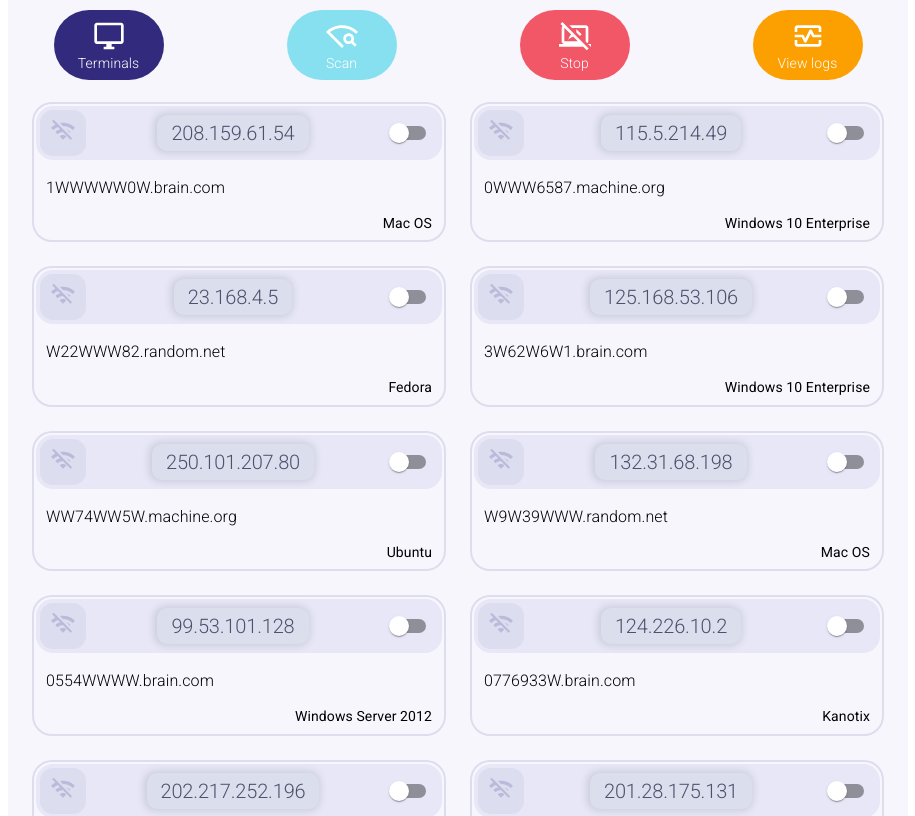
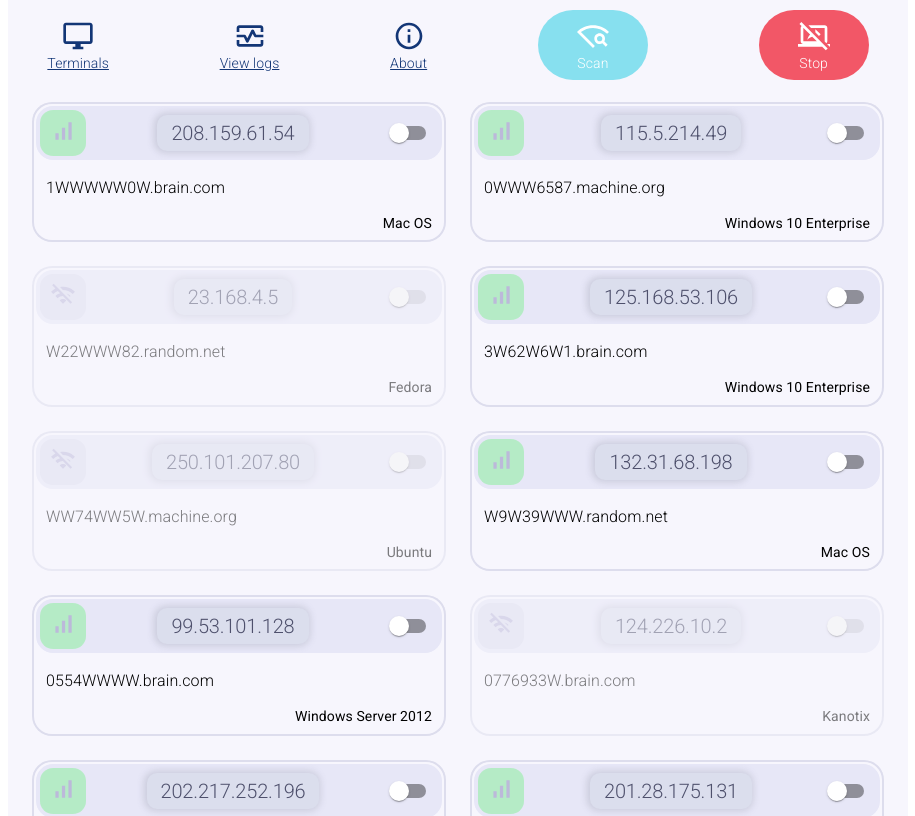
Before and after one commit to AkisKouzinopoulos/terminals-monitoring, a React (Create React App) app: page / in a window 1280 px wide. Shown: the top 816 px of the page, without its empty margins (182-1097 px from the left). Built offline with nearby package versions, Linux system fonts and the light colour scheme.

Commit message:
resolve issue with selected deselected, view logs when no items selected, add alerts for required cases, add styling in components

```diff
--- a/public/sample-data.json
+++ b/public/sample-data.json
@@ -1,7 +1,7 @@
 [{"id":1,"device":"1WWWWW0W.brain.com","status":"Online","applicationCount":43,"operatingSystem":"Mac OS","ipAddress":"208.159.61.54"},
-{"id":2,"device":"0WWW6587.machine.org","status":"Offline","applicationCount":40,"operatingSystem":"Windows 10 Enterprise","ipAddress":"115.5.214.49"},
+{"id":2,"device":"0WWW6587.machine.org","status":"Online","applicationCount":40,"operatingSystem":"Windows 10 Enterprise","ipAddress":"115.5.214.49"},
 {"id":3,"device":"W22WWW82.random.net","status":"Offline","applicationCount":49,"operatingSystem":"Fedora","ipAddress":"23.168.4.5"},
-{"id":4,"device":"3W62W6W1.brain.com","status":"Offline","applicationCount":31,"operatingSystem":"Windows 10 Enterprise","ipAddress":"125.168.53.106"},
+{"id":4,"device":"3W62W6W1.brain.com","status":"Online","applicationCount":31,"operatingSystem":"Windows 10 Enterprise","ipAddress":"125.168.53.106"},
 {"id":5,"device":"WW74WW5W.machine.org","status":"Offline","applicationCount":50,"operatingSystem":"Ubuntu","ipAddress":"250.101.207.80"},
 {"id":6,"device":"W9W39WWW.random.net","status":"Online","applicationCount":25,"operatingSystem":"Mac OS","ipAddress":"132.31.68.198"},
 {"id":7,"device":"0554WWWW.brain.com","status":"Online","applicationCount":46,"operatingSystem":"Windows Server 2012","ipAddress":"99.53.101.128"},
@@ -9,9 +9,9 @@
 {"id":9,"device":"WWW7WWW9.brain.com","status":"Online","applicationCount":43,"operatingSystem":"Windows Server 2012","ipAddress":"202.217.252.196"},
 {"id":10,"device":"W63859WW.random.net","status":"Online","applicationCount":32,"operatingSystem":"Windows 10 Enterprise","ipAddress":"201.28.175.131"},
 {"id":11,"device":"W1932W24.bigcorp.net","status":"Offline","applicationCount":45,"operatingSystem":"Windows Server 2012","ipAddress":"190.173.138.181"},
-{"id":12,"device":"39WWW932.random.net","status":"Offline","applicationCount":32,"operatingSystem":"Windows 10 Enterprise","ipAddress":"242.131.65.242"},
+{"id":12,"device":"39WWW932.random.net","status":"Online","applicationCount":32,"operatingSystem":"Windows 10 Enterprise","ipAddress":"242.131.65.242"},
 {"id":13,"device":"W3WW96W3.machine.org","status":"Offline","applicationCount":50,"operatingSystem":"Windows 10 Enterprise","ipAddress":"16.7.210.35"},
-{"id":14,"device":"3W5WW9W3.random.net","status":"Offline","applicationCount":30,"operatingSystem":"Windows Server 2012","ipAddress":"216.2.53.199"},
+{"id":14,"device":"3W5WW9W3.random.net","status":"Online","applicationCount":30,"operatingSystem":"Windows Server 2012","ipAddress":"216.2.53.199"},
 {"id":15,"device":"W2WW37W4.random.net","status":"Offline","applicationCount":35,"operatingSystem":"Windows 10 Enterprise","ipAddress":"63.91.84.194"},
 {"id":16,"device":"8WWW80WW.random.net","status":"Online","applicationCount":42,"operatingSystem":"Windows Server 2012","ipAddress":"140.217.19.74"},
 {"id":17,"device":"W8WWWWWW.random.net","status":"Online","applicationCount":48,"operatingSystem":"Slax","ipAddress":"201.99.237.209"},
@@ -20,23 +20,23 @@
 {"id":20,"device":"4WW11W06.random.net","status":"Offline","applicationCount":27,"operatingSystem":"Fedora","ipAddress":"217.7.137.39"},
 {"id":21,"device":"WWWWW9WW.random.net","status":"Online","applicationCount":44,"operatingSystem":"Ubuntu","ipAddress":"135.238.92.64"},
 {"id":22,"device":"W1472W7W.random.net","status":"Offline","applicationCount":25,"operatingSystem":"Windows 7","ipAddress":"34.63.232.64"},
-{"id":23,"device":"40W21W2W.example.org","status":"Offline","applicationCount":29,"operatingSystem":"Windows Server 2012","ipAddress":"151.122.186.201"},
+{"id":23,"device":"40W21W2W.example.org","status":"Online","applicationCount":29,"operatingSystem":"Windows Server 2012","ipAddress":"151.122.186.201"},
 {"id":24,"device":"85W2WW58.random.net","status":"Offline","applicationCount":39,"operatingSystem":"Ubuntu","ipAddress":"29.37.104.219"},
-{"id":25,"device":"4WW51W15.brain.com","status":"Offline","applicationCount":32,"operatingSystem":"Windows 7","ipAddress":"27.203.86.228"},
-{"id":26,"device":"W44WW5WW.random.net","status":"Offline","applicationCount":48,"operatingSystem":"Slax","ipAddress":"199.11.36.68"},
+{"id":25,"device":"4WW51W15.brain.com","status":"Online","applicationCount":32,"operatingSystem":"Windows 7","ipAddress":"27.203.86.228"},
+{"id":26,"device":"W44WW5WW.random.net","status":"Online","applicationCount":48,"operatingSystem":"Slax","ipAddress":"199.11.36.68"},
 {"id":27,"device":"38W94517.random.net","status":"Online","applicationCount":44,"operatingSystem":"Windows 7","ipAddress":"110.55.246.116"},
 {"id":28,"device":"72W1WW8W.random.net","status":"Offline","applicationCount":43,"operatingSystem":"Windows Server 2012","ipAddress":"241.107.194.126"},
 {"id":29,"device":"89W02W23.bigcorp.net","status":"Online","applicationCount":26,"operatingSystem":"Mac OS","ipAddress":"71.7.167.212"},
 {"id":30,"device":"4502W1WW.random.net","status":"Offline","applicationCount":27,"operatingSystem":"Windows Server 2012","ipAddress":"198.72.101.49"},
 {"id":31,"device":"WW932W38.example.org","status":"Offline","applicationCount":49,"operatingSystem":"Windows 7","ipAddress":"56.59.5.70"},
 {"id":32,"device":"67WW698W.random.net","status":"Online","applicationCount":25,"operatingSystem":"Kanotix","ipAddress":"244.200.225.52"},
-{"id":33,"device":"WW16WW1W.brain.com","status":"Offline","applicationCount":46,"operatingSystem":"Windows 7","ipAddress":"95.14.191.99"},
+{"id":33,"device":"WW16WW1W.brain.com","status":"Online","applicationCount":46,"operatingSystem":"Windows 7","ipAddress":"95.14.191.99"},
 {"id":34,"device":"WWW30W68.random.net","status":"Online","applicationCount":34,"operatingSystem":"Kanotix","ipAddress":"97.57.193.208"},
 {"id":35,"device":"58WWW698.random.net","status":"Offline","applicationCount":49,"operatingSystem":"Ubuntu","ipAddress":"113.82.140.159"},
 {"id":36,"device":"8W4WWWWW.brain.com","status":"Online","applicationCount":37,"operatingSystem":"Fedora","ipAddress":"181.109.28.97"},
 {"id":37,"device":"5095WW18.random.net","status":"Online","applicationCount":28,"operatingSystem":"Windows 10 Enterprise","ipAddress":"4.197.156.57"},
 {"id":38,"device":"51W2WWW2.bigcorp.local","status":"Offline","applicationCount":50,"operatingSystem":"Slax","ipAddress":"182.82.103.118"},
-{"id":39,"device":"129W762W.random.net","status":"Offline","applicationCount":25,"operatingSystem":"Fedora","ipAddress":"109.142.100.176"},
+{"id":39,"device":"129W762W.random.net","status":"Online","applicationCount":25,"operatingSystem":"Fedora","ipAddress":"109.142.100.176"},
 {"id":40,"device":"WWWW7330.bigcorp.net","status":"Offline","applicationCount":30,"operatingSystem":"Kanotix","ipAddress":"183.185.114.81"},
 {"id":41,"device":"0W10WW6W.brain.com","status":"Online","applicationCount":34,"operatingSystem":"Mac OS","ipAddress":"241.229.120.219"},
 {"id":42,"device":"WWWWWWW3.random.net","status":"Online","applicationCount":34,"operatingSystem":"Ubuntu","ipAddress":"219.102.32.96"},
@@ -46,6 +46,6 @@
 {"id":46,"device":"59WWW1W9.bigcorp.local","status":"Online","applicationCount":31,"operatingSystem":"Windows 7","ipAddress":"244.26.180.12"},
 {"id":47,"device":"3WWW4WW9.random.net","status":"Offline","applicationCount":49,"operatingSystem":"Windows Server 2012","ipAddress":"215.28.37.48"},
 {"id":48,"device":"WW83WW5W.brain.com","status":"Offline","applicationCount":27,"operatingSystem":"Windows 10 Enterprise","ipAddress":"145.119.41.179"},
-{"id":49,"device":"2W24W6W6.random.net","status":"Offline","applicationCount":30,"operatingSystem":"Windows Server 2012","ipAddress":"195.228.230.112"},
+{"id":49,"device":"2W24W6W6.random.net","status":"Online","applicationCount":30,"operatingSystem":"Windows Server 2012","ipAddress":"195.228.230.112"},
 {"id":50,"device":"474W4WW2.brain.com","status":"Online","applicationCount":50,"operatingSystem":"Fedora","ipAddress":"87.150.94.149"}
 ]
--- a/src/App.css
+++ b/src/App.css
@@ -26,13 +26,17 @@
   cursor: pointer;
 }
 
-.home_icon {
-  background: #322a7c;
-
+.view-logs_icon.inactive{
+  /* background: #fca001; */
+  pointer-events: none;
 }
 
-.view-logs_icon {
-  background: #fca001;
+.nav-link {
+  text-align: center;
+}
+
+.nav-link a, .nav-link svg {
+  color: #133676;
 }
 
 .scan_icon {
@@ -52,6 +56,10 @@
   box-shadow: 0 0 0 2px #dddded inset;
 }
 
+.terminal-box.offline {
+  opacity: 0.5;
+}
+
 .terminal-box_header {
   background: #e7e7f7;
   border-radius: 17px;
@@ -64,6 +72,10 @@
   color: #bcb9da;
   border-radius: 13px;
   padding: 8px 10px;
+}
+
+.terminal-box_header_icon.online {
+  background: #86ef9882;
 }
 
 .terminal-box_content {
--- a/src/components/Header/Header.js
+++ b/src/components/Header/Header.js
@@ -7,12 +7,13 @@ import DesktopWindowsOutlinedIcon from '@mui/icons-material/DesktopWindowsOutlin
 import MonitorHeartOutlinedIcon from '@mui/icons-material/MonitorHeartOutlined';
 import StopScreenShareOutlinedIcon from '@mui/icons-material/StopScreenShareOutlined';
 import WifiFindOutlinedIcon from '@mui/icons-material/WifiFindOutlined';
+import InfoOutlinedIcon from '@mui/icons-material/InfoOutlined';
 import { useLocation } from 'react-router-dom';
 import TerminalsContext from '../../context/Terminals/TerminalsContext';
 
 export const Header = ({ title }) => {
   const location = useLocation();
-  const { selectedTerminals, dispatch } = useContext(TerminalsContext);
+  const { selectedTerminals, scanedTerminals, terminatedTerminals, logs, dispatch } = useContext(TerminalsContext);
 
   const scanOrTerminate = (type) => {
     selectedTerminals.forEach(terminal => {
@@ -20,8 +21,17 @@ export const Header = ({ title }) => {
       terminal.date = new Date().getTime();
       terminal.selected = false;
       dispatch({ type: `${type}_TERMINAL`, payload: terminal });
+      dispatch({ type: 'UPDATE_LOGS', payload: terminal });
       dispatch({ type: 'CLEAR_SELECTED_TERMINALS' });
     });
+  }
+
+  const handleLinkToLogs = (e) => {
+    if (selectedTerminals.length > 0) {
+      e.preventDefault();
+      alert('Please select an action first, or deselect any item selected');
+      return url = '#';
+    }
   }
 
   return (
@@ -33,10 +43,22 @@ export const Header = ({ title }) => {
       spacing={4}
       maxWidth="md"
     >
-      <div className="navbar-icon home_icon">
-        <Link to="/" onClick={() => dispatch({ type: `ADD_TERMINALS_TO_LOGS` })} className="link">
+      <div className="nav-link home_icon">
+        <Link to="/">
           <DesktopWindowsOutlinedIcon sx={{ fontSize: 32 }} />
-          <Typography variant="subtitle2" className="nav-icon_title">Terminals</Typography>
+          <Typography variant="subtitle2">Terminals</Typography>
+        </Link>
+      </div>
+      <div className="nav-link view-logs_icon">
+        <Link to='/logs' onClick={(e) => handleLinkToLogs(e)}>
+          <MonitorHeartOutlinedIcon sx={{ fontSize: 32 }} />
+          <Typography variant="subtitle2">View logs</Typography>
+        </Link>
+      </div>
+      <div className="nav-link about_icon">
+        <Link to="/about">
+          <InfoOutlinedIcon sx={{ fontSize: 32 }} />
+          <Typography variant="subtitle2">About</Typography>
         </Link>
       </div>
       {location.pathname === '/' &&
@@ -44,7 +66,7 @@ export const Header = ({ title }) => {
           <div className="navbar-icon scan_icon active"
             onClick={() => scanOrTerminate('SCAN')}>
             <WifiFindOutlinedIcon sx={{ fontSize: 32 }} />
-          <Typography variant="subtitle2">Scan</Typography>
+            <Typography variant="subtitle2">Scan</Typography>
           </div><div className="navbar-icon terminate_icon"
             onClick={() => scanOrTerminate('TERMINATE')}>
             <StopScreenShareOutlinedIcon sx={{ fontSize: 32 }} />
@@ -52,12 +74,6 @@ export const Header = ({ title }) => {
           </div>
         </>
       }
-      <div className="navbar-icon view-logs_icon">
-        <Link to="/logs" onClick={() => dispatch({ type: `ADD_TERMINALS_TO_LOGS` })} className="link">
-          <MonitorHeartOutlinedIcon sx={{ fontSize: 32 }} />
-          <Typography variant="subtitle2"> View logs</Typography>
-        </Link>
-      </div>
     </Stack>
   )
 }
--- a/src/components/TerminalsList/TerminalListItem/TerminalListItem.js
+++ b/src/components/TerminalsList/TerminalListItem/TerminalListItem.js
@@ -1,14 +1,10 @@
 import React, { useState, useContext } from "react";
 import Grid from "@mui/material/Grid";
 import WifiOffOutlinedIcon from '@mui/icons-material/WifiOffOutlined';
-import CardActionArea from "@mui/material/CardActionArea";
-import Card from '@mui/material/Card';
+import SignalCellularAltOutlinedIcon from '@mui/icons-material/SignalCellularAltOutlined';
 import Stack from '@mui/material/Stack';
-import CardActions from '@mui/material/CardActions';
-import CardContent from '@mui/material/CardContent';
 import Typography from '@mui/material/Typography';
 import Switch from '@mui/material/Switch';
-import Button from '@mui/material/Button';
 import styled from '@emotion/styled';
 import TerminalsContext from '../../../context/Terminals/TerminalsContext';
 
@@ -21,7 +17,6 @@ const StyledCard = styled.section`
 `;
 
 export const TerminalListItem = ({ terminal }) => {
-
   const { dispatch } = useContext(TerminalsContext);
 
   const selectTerminal = () => {
@@ -38,13 +33,21 @@ export const TerminalListItem = ({ terminal }) => {
     <Grid item xs={12} sm={12} md={6} lg={6}
       justifyContent="center"
     >
-      <Stack direction="column" className="terminal-box">
+      <Stack direction="column" className={`terminal-box ${terminal.status === 'Offline' ? 'offline' : ''}`}>
         <Stack className="terminal-box_header" spacing={2} direction="row" alignItems="center" justifyContent="space-between">
-          <div className="terminal-box_header_icon">
-            <WifiOffOutlinedIcon sx={{ fontSize: 26 }}/>
+          <div className={`terminal-box_header_icon ${terminal.status === 'Online' ? 'online' : ''}`}>
+            {terminal.status === 'Online'
+              ? <SignalCellularAltOutlinedIcon sx={{ fontSize: 26 }} />
+              : <WifiOffOutlinedIcon sx={{ fontSize: 26 }} />
+            }
           </div>
           <Typography variant="h2" className={`ip-address ${terminal.selected ? 'selected' : ''}`}>{terminal.ipAddress}</Typography>
-          <Switch onChange={selectTerminal} />
+          <Switch
+            checked={terminal.selected || false}
+            onChange={selectTerminal}
+            disabled={terminal.status === 'Offline'}
+            inputProps={{ 'aria-label': 'controlled' }}
+          />
         </Stack>
         <div className="terminal-box_content">
           <Typography align="left" lineHeight={3} variant="h4">{terminal.device}</Typography>
--- a/src/context/Terminals/TerminalsContext.js
+++ b/src/context/Terminals/TerminalsContext.js
@@ -8,6 +8,7 @@ export const TerminalsProvider = ({ children }) => {
     selectedTerminals: [],
     scanedTerminals: [],
     terminatedTerminals: [],
+    logs: [],
   };
 
   const [state, dispatch] = useReducer(terminalsReducer, initialState);
--- a/src/context/Terminals/TerminalsReducer.js
+++ b/src/context/Terminals/TerminalsReducer.js
@@ -22,10 +22,23 @@ const githubReducer = (state, action) => {
         terminatedTerminals: [action.payload, ...state.terminatedTerminals],
         // isLoading: false,
       }
+    case 'UPDATE_LOGS':
+      return {
+        ...state,
+        logs: [action.payload, ...state.logs],
+        // isLoading: false,
+      }
     case 'CLEAR_SELECTED_TERMINALS':
       return {
         ...state,
         selectedTerminals: [],
+      }
+    case 'CLEAR_STATE_TERMINALS':
+      return {
+        ...state,
+        selectedTerminals: [],
+        scanedTerminals: [],
+        terminatedTerminals: [],
       }
     default:
       return state
--- a/src/pages/Home.js
+++ b/src/pages/Home.js
@@ -10,6 +10,8 @@ import MonitorHeartOutlinedIcon from '@mui/icons-material/MonitorHeartOutlined';
 import StopScreenShareOutlinedIcon from '@mui/icons-material/StopScreenShareOutlined';
 import WifiFindOutlinedIcon from '@mui/icons-material/WifiFindOutlined';
 import ErrorAlert from '../components/ErrorAlert/ErrorAlert';
+import TerminalsContext from '../context/Terminals/TerminalsContext';
+
 
 const errorMsg = 'Something went wrong, please try again later';
 
@@ -17,6 +19,9 @@ const Home = () => {
   const [terminals, setTerminals] = useState([]);
   const [isLoading, setIsLoading] = useState(true);
   const [error, setError] = useState(false);
+
+  const { dispatch } = useContext(TerminalsContext);
+
 
   useEffect(() => {
     TerminalsApiClient.getTerminals()
@@ -29,6 +34,7 @@ const Home = () => {
         setError(true);
         setIsLoading(false);
       });
+    dispatch({ type: 'CLEAR_STATE_TERMINALS' });
   }, []);
 
   return (
--- a/src/pages/Logs.js
+++ b/src/pages/Logs.js
@@ -6,8 +6,9 @@ import ArrowBackOutlinedIcon from '@mui/icons-material/ArrowBackOutlined';
 import TerminalsContext from '../context/Terminals/TerminalsContext';
 
 const Logs = () => {
-  const { scanedTerminals, terminatedTerminals } = useContext(TerminalsContext);
-  const logedTerminals = [...scanedTerminals, ...terminatedTerminals];
+  const { scanedTerminals, terminatedTerminals, logs } = useContext(TerminalsContext);
+  // const logedTerminals = [...scanedTerminals, ...terminatedTerminals];
+  const logedTerminals = logs;
 
   const columns = [
     { field: 'id', headerName: 'ID', width: 50, hide: true },
```
